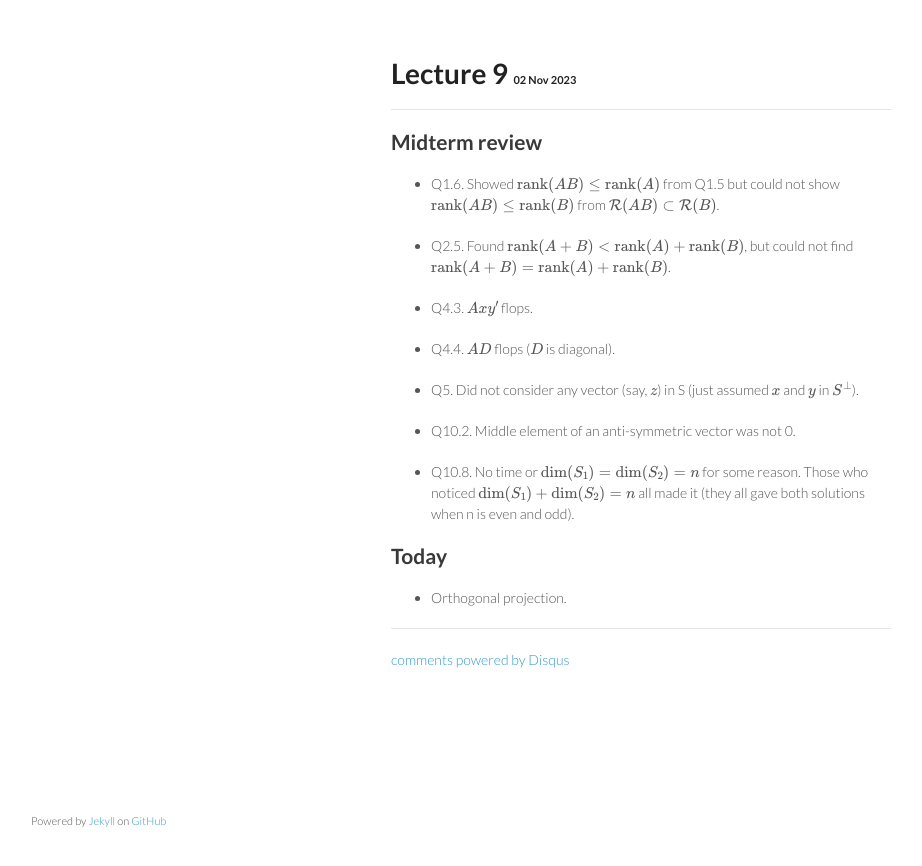
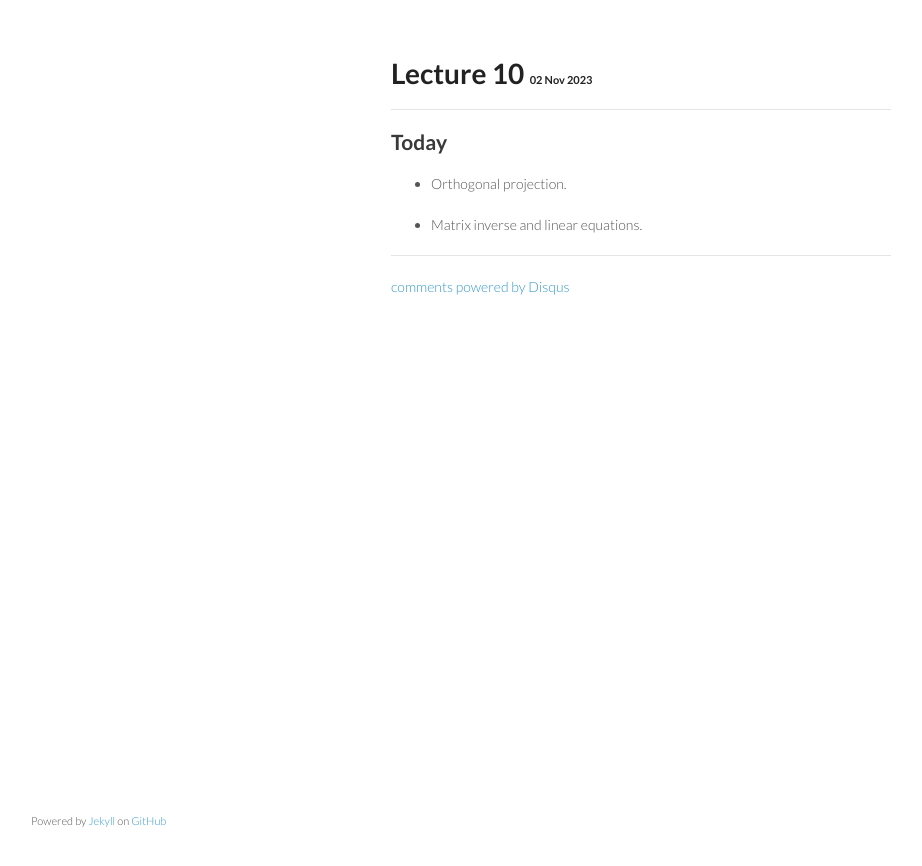
Before and after one commit to ucla-biostat-216/2023fall, a Jekyll site: the page built from _posts/2023-11-02-week5-day2.md, in a window 1280 px wide. Shown: the top 866 px of the page, without its empty margins (179-1101 px from the left). Built offline with Jekyll 4.4.1, drawn with Linux system fonts in a browser that asks for light colours; formulas are drawn with MathJax 3; comment, search, counter and statistics services are not loaded.

Commit message:
minor edits

```diff
--- a/_posts/2023-11-02-week5-day2.md
+++ b/_posts/2023-11-02-week5-day2.md
@@ -1,25 +1,11 @@
 ---
 layout: post_teaching
-title: Lecture 9
+title: Lecture 10
 category: biostat216fall2023
 ---
-
-## Midterm review
-
-- Q1.6. Showed $\text{rank}(AB) \le \text{rank}(A)$ from Q1.5 but could not show $\text{rank}(AB) \le \text{rank}(B)$ from $\mathcal{R}(AB) \subset \mathcal{R}(B)$.
-
-- Q2.5. Found $\text{rank}(A+B) < \text{rank}(A) + \text{rank}(B)$, but could not find $\text{rank}(A+B) = \text{rank}(A) + \text{rank}(B)$.
-
-- Q4.3. $Axy'$ flops.
-
-- Q4.4. $AD$ flops ($D$ is diagonal).
-
-- Q5. Did not consider any vector (say, $z$) in S (just assumed $x$ and $y$ in $S^\perp$).
-
-- Q10.2. Middle element of an anti-symmetric vector was not 0.
-
-- Q10.8. No time or $\text{dim}(S_1) = \text{dim}(S_2) = n$ for some reason. Those who noticed $\text{dim}(S_1) + \text{dim}(S_2) = n$ all made it (they all gave both solutions when n is even and odd).
 
 ## Today
 
 - Orthogonal projection.
+
+- Matrix inverse and linear equations.
```
